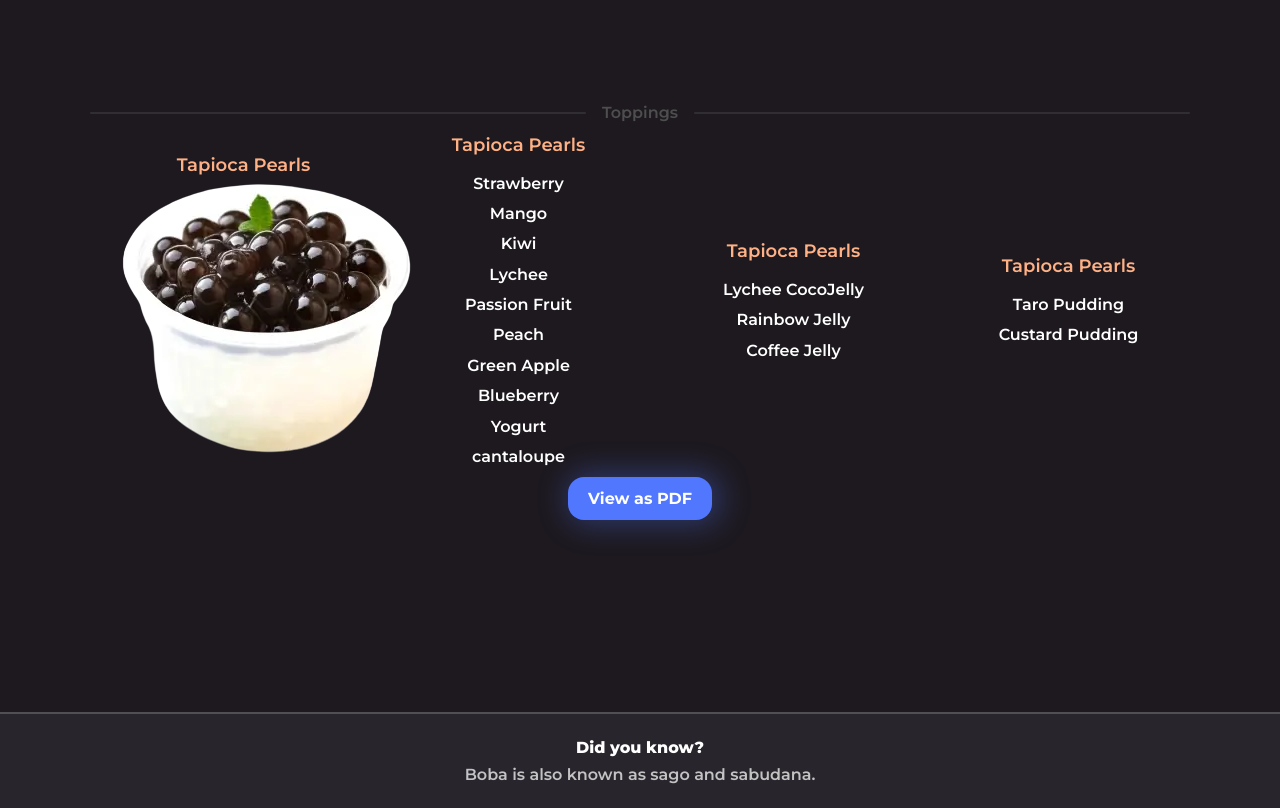
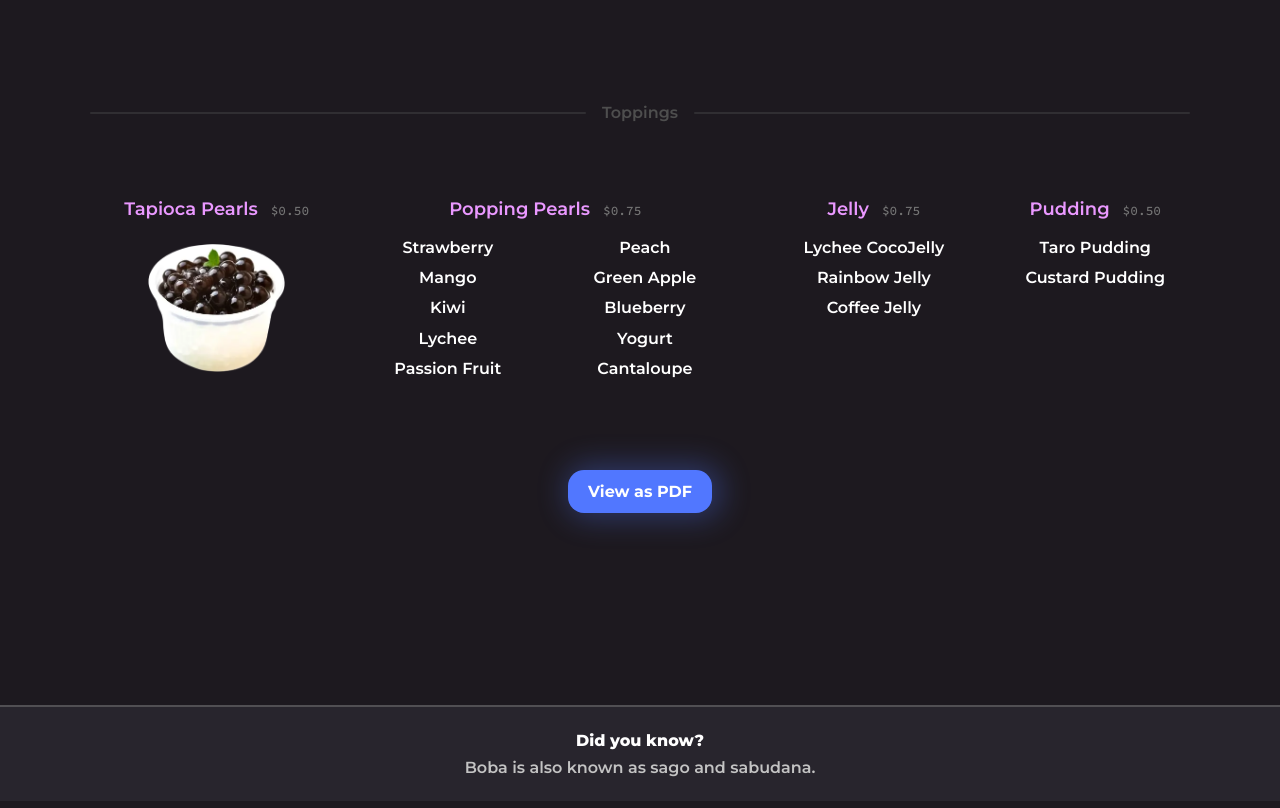
Before and after one commit to SaturnKai/BobaKing, a SvelteKit app: page /menu in a window 1280 px wide. Shown: the part 1560-2368 px from the top of the page. Built offline with nearby package versions, Linux system fonts and the light colour scheme; a web font is replaced by a local one.

Commit message:
finished toppings on menu

```diff
--- a/src/lib/menu.ts
+++ b/src/lib/menu.ts
@@ -80,7 +80,7 @@ const menu: ItemType[] = [
 			'Green Apple',
 			'Blueberry',
 			'Yogurt',
-			'cantaloupe'
+			'Cantaloupe'
 		]
 	},
 	{
--- a/src/routes/menu/+page.svelte
+++ b/src/routes/menu/+page.svelte
@@ -62,16 +62,16 @@
 
 	<Separator text="Toppings" />
 
-	<div class="centered-container toppings">
+	<div class="centered-container toppings" style="height: 13rem; margin-top: 4rem;">
 		<div class="menu-listing">
 			<div class="menu-head">
-				<h1>Tapioca Pearls</h1>
+				<h1>Tapioca Pearls <span class="price">$0.50</span></h1>
 			</div>
-			<img src="/assets/img/boba.webp" alt="Tapioca pearls" />
+			<img class="menu-image" src="/assets/img/boba.webp" alt="Tapioca pearls" />
 		</div>
-		<div class="menu-listing">
+		<div class="menu-listing" style="width:50%;">
 			<div class="menu-head">
-				<h1>Tapioca Pearls</h1>
+				<h1>{menu[3].name} <span class="price">$0.75</span></h1>
 			</div>
 			<div class="menu-items">
 				{#each menu[3].flavors as item}
@@ -81,7 +81,7 @@
 		</div>
 		<div class="menu-listing">
 			<div class="menu-head">
-				<h1>Tapioca Pearls</h1>
+				<h1>{menu[4].name} <span class="price">$0.75</span></h1>
 			</div>
 			<div class="menu-items">
 				{#each menu[4].flavors as item}
@@ -91,7 +91,7 @@
 		</div>
 		<div class="menu-listing">
 			<div class="menu-head">
-				<h1>Tapioca Pearls</h1>
+				<h1>{menu[5].name} <span class="price">$0.50</span></h1>
 			</div>
 			<div class="menu-items">
 				{#each menu[5].flavors as item}
@@ -101,7 +101,7 @@
 		</div>
 	</div>
 
-	<div class="centered-container">
+	<div class="centered-container" style="padding-top:4rem;">
 		<a href="/download/menu.pdf" target="_blank">
 			<Button color="#5177FF" shadow="#5177FF55" hover="#405ec9">View as PDF</Button>
 		</a>
@@ -155,6 +155,7 @@
 
 	.toppings > .menu-listing > .menu-head h1 {
 		font-size: 1.125rem;
+		color: #ea98ff;
 	}
 
 	.toppings > .menu-listing > .menu-head {
@@ -198,6 +199,11 @@
 		line-height: 1.5;
 	}
 
+	.menu-image {
+		height: 8rem;
+		margin-top: 1rem;
+	}
+
 	.text-orange {
 		color: #ea98ff;
 	}
@@ -205,4 +211,13 @@
 	.section-2 {
 		margin-bottom: 80px;
 	}
+
+	.price {
+		font-family: 'Source Code Pro', monospace;
+		font-weight: 500;
+		font-size: 0.8rem;
+		color: #757575;
+		text-align: center;
+		margin-left: 0.5rem;
+	}
 </style>
```
